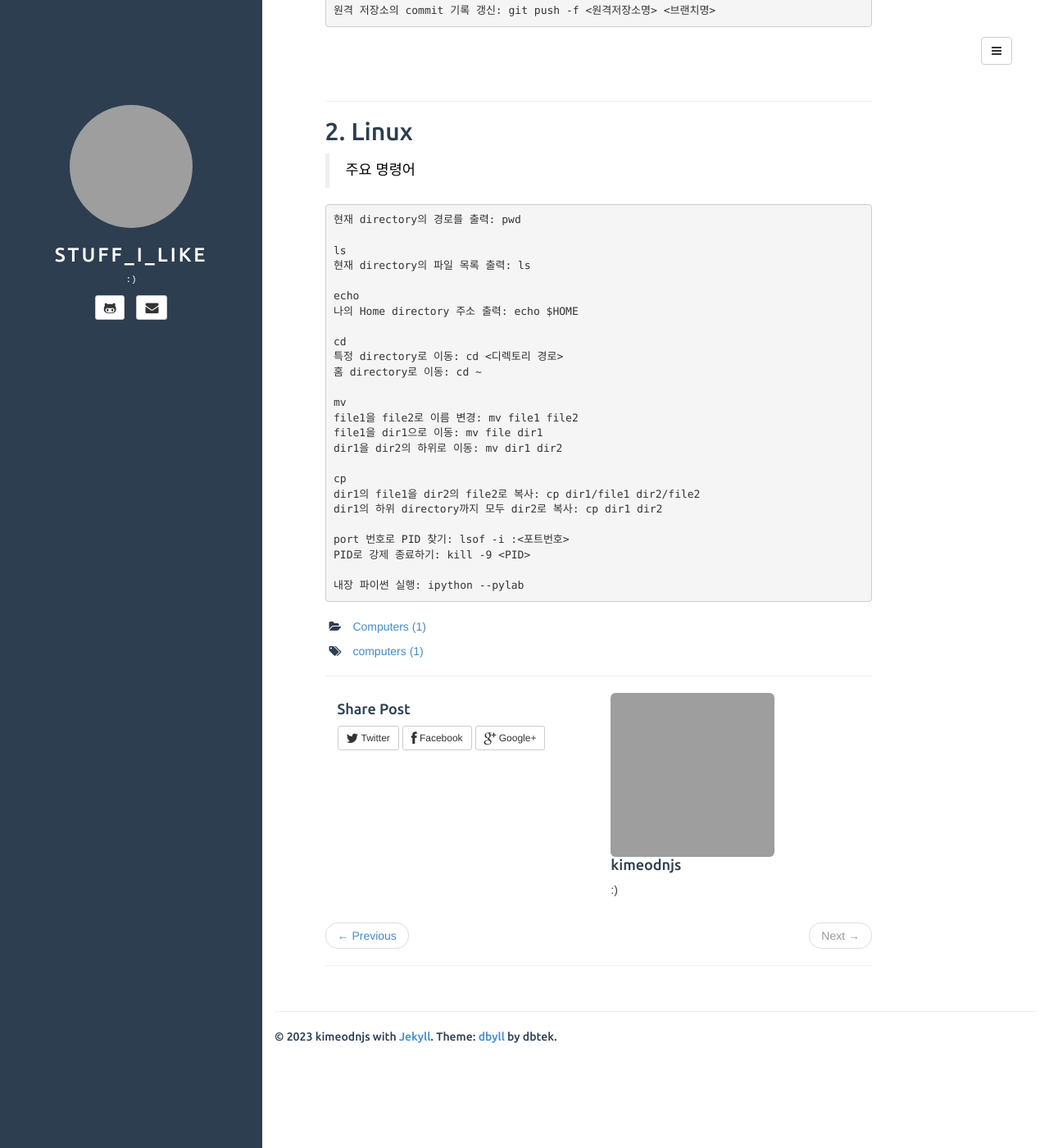
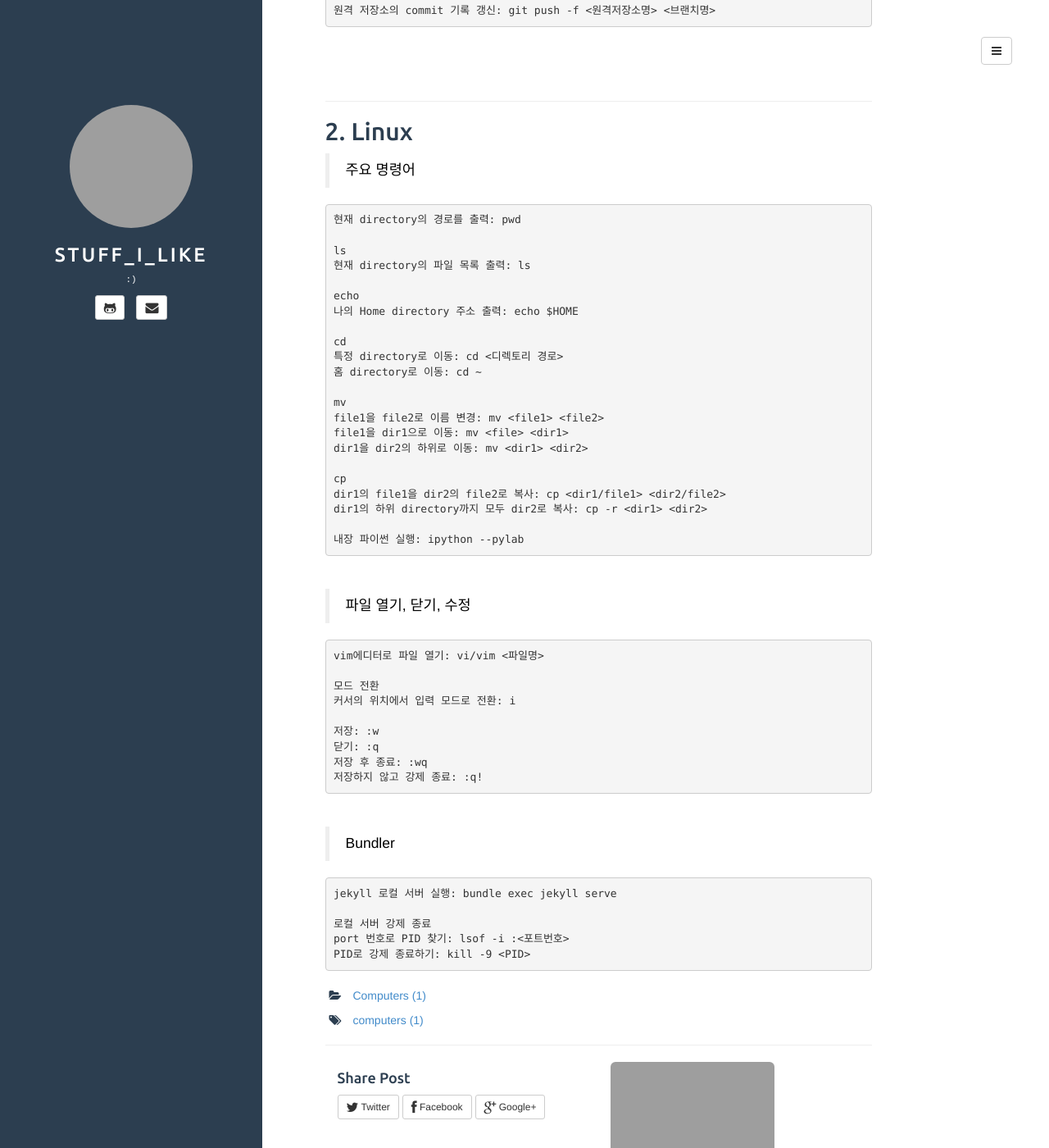
Before and after one commit to kimeodnjs/kimeodnjs.github.io, a Jekyll site: the page built from _posts/Computers/2023-09-26-자주 쓰는 명령어들.md, in a window 1280 px wide and 1400 px high, scrolled down 1052 px. Shown: the whole window at 82% size. Built offline with Jekyll 4.4.1, drawn with Linux system fonts in a browser that asks for light colours; grey boxes are pictures that could not be loaded.

Commit message:
자주 쓰는 명령어들

````diff
--- a/_posts/Computers/2023-09-26-자주 쓰는 명령어들.md
+++ b/_posts/Computers/2023-09-26-자주 쓰는 명령어들.md
@@ -73,16 +73,39 @@ cd
 홈 directory로 이동: cd ~
 
 mv
-file1을 file2로 이름 변경: mv file1 file2
-file1을 dir1으로 이동: mv file dir1
-dir1을 dir2의 하위로 이동: mv dir1 dir2
+file1을 file2로 이름 변경: mv <file1> <file2>
+file1을 dir1으로 이동: mv <file> <dir1>
+dir1을 dir2의 하위로 이동: mv <dir1> <dir2>
 
 cp
-dir1의 file1을 dir2의 file2로 복사: cp dir1/file1 dir2/file2
-dir1의 하위 directory까지 모두 dir2로 복사: cp dir1 dir2
-
-port 번호로 PID 찾기: lsof -i :<포트번호>
-PID로 강제 종료하기: kill -9 <PID>
+dir1의 file1을 dir2의 file2로 복사: cp <dir1/file1> <dir2/file2>
+dir1의 하위 directory까지 모두 dir2로 복사: cp -r <dir1> <dir2>
 
 내장 파이썬 실행: ipython --pylab
 ```
+<br>
+
+><span style="color:black">파일 열기, 닫기, 수정
+
+```commandline
+vim에디터로 파일 열기: vi/vim <파일명>
+
+모드 전환
+커서의 위치에서 입력 모드로 전환: i
+
+저장: :w
+닫기: :q
+저장 후 종료: :wq
+저장하지 않고 강제 종료: :q!
+```
+<br>
+
+><span style="color:black">Bundler
+
+```commandline
+jekyll 로컬 서버 실행: bundle exec jekyll serve
+
+로컬 서버 강제 종료
+port 번호로 PID 찾기: lsof -i :<포트번호>
+PID로 강제 종료하기: kill -9 <PID>
+```
````
